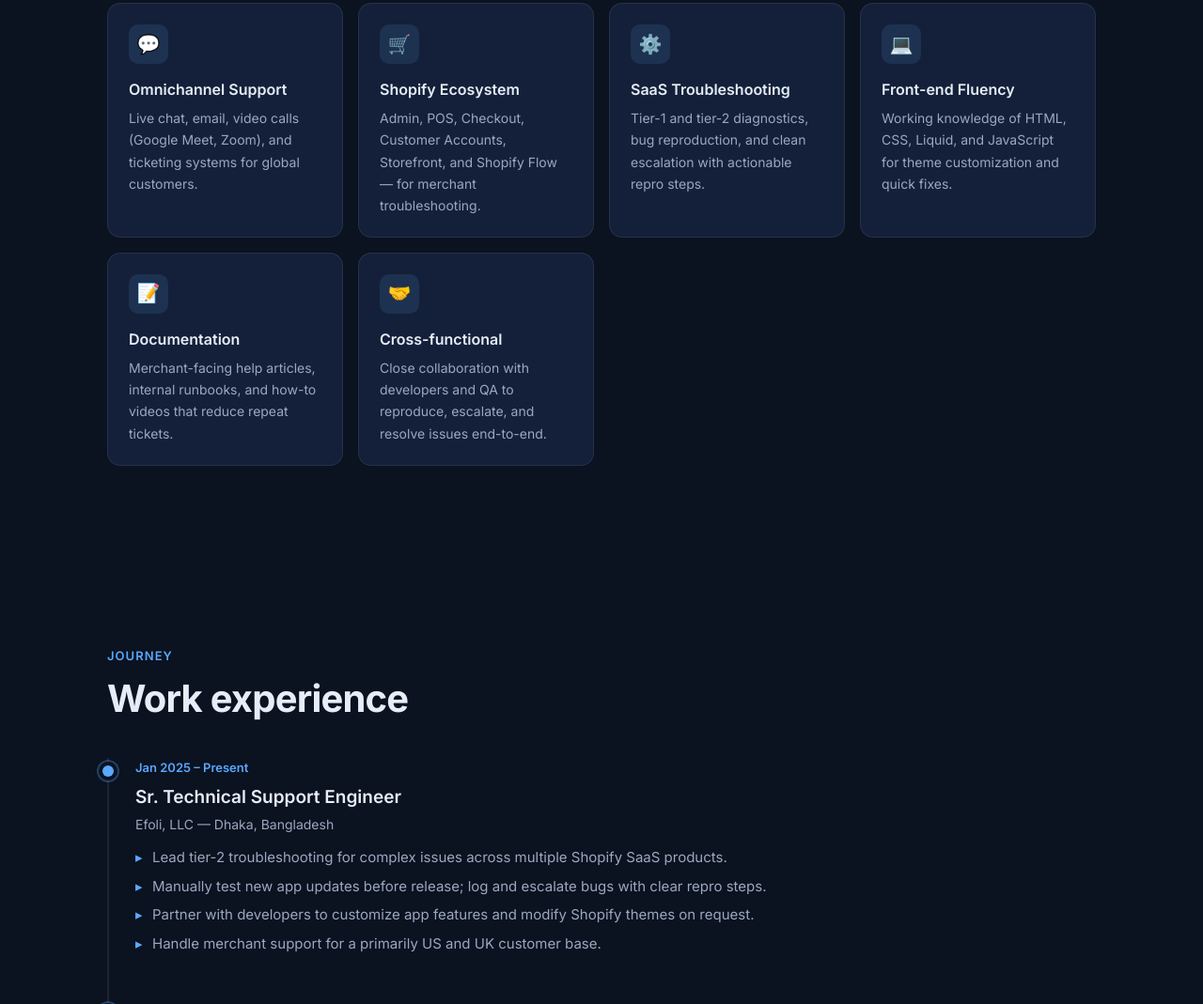
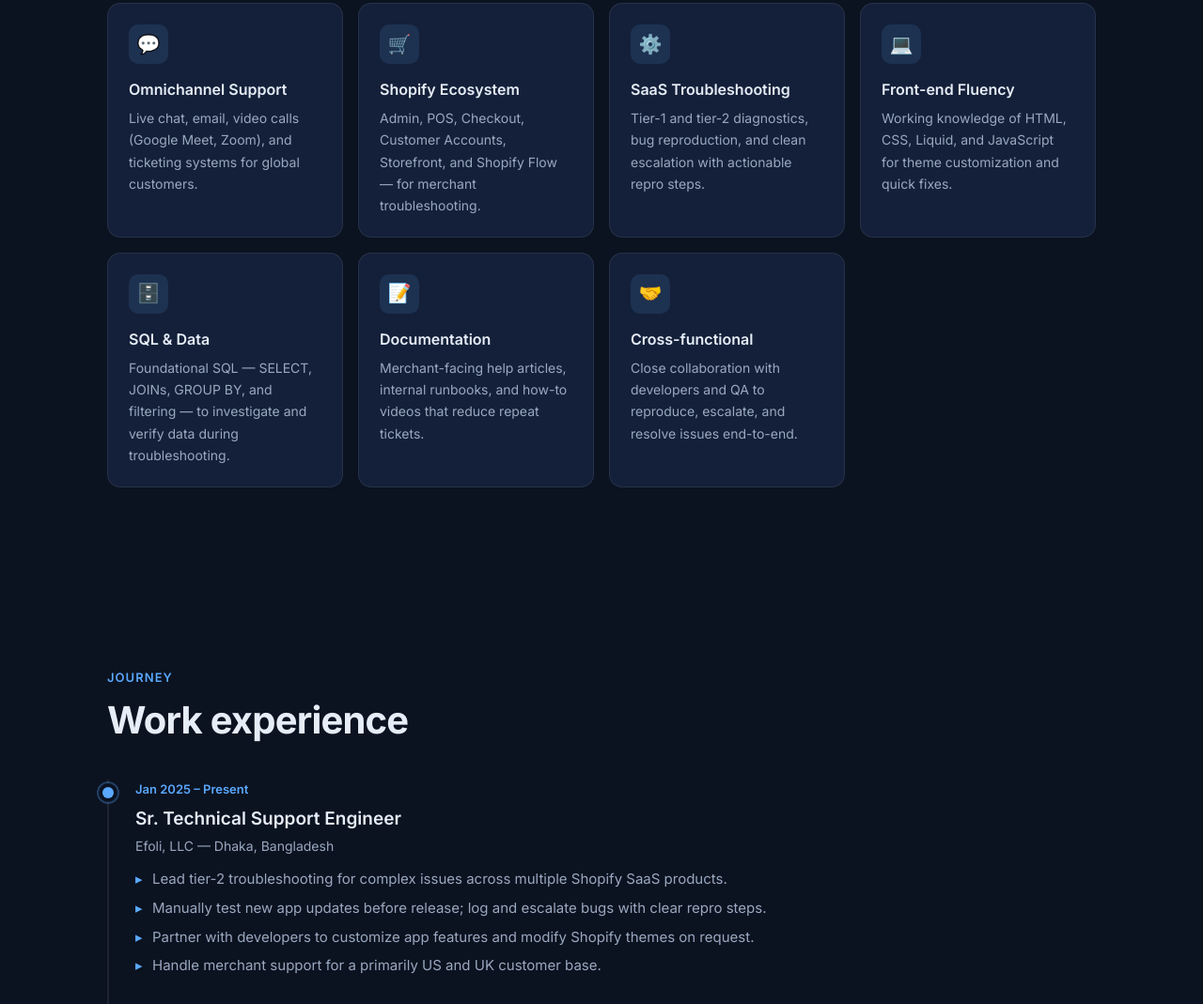
Before and after one commit to Jahidhemel/jahidhemel.github.io, a plain HTML site: page index.html in a window 1280 px wide. Shown: the part 1796-2865 px from the top of the page at 94% size. Drawn offline with Linux system fonts and the light colour scheme.

Commit message:
Add SQL & Data skill card to portfolio

```diff
--- a/index.html
+++ b/index.html
@@ -535,6 +535,11 @@
 <p>Working knowledge of HTML, CSS, Liquid, and JavaScript for theme customization and quick fixes.</p>
 </div>
 <div class="skill-card">
+<div class="icon">🗄️</div>
+<h3>SQL &amp; Data</h3>
+<p>Foundational SQL — SELECT, JOINs, GROUP BY, and filtering — to investigate and verify data during troubleshooting.</p>
+</div>
+<div class="skill-card">
 <div class="icon">📝</div>
 <h3>Documentation</h3>
 <p>Merchant-facing help articles, internal runbooks, and how-to videos that reduce repeat tickets.</p>
```
Lines whose indentation alone changed are shown as unchanged.
